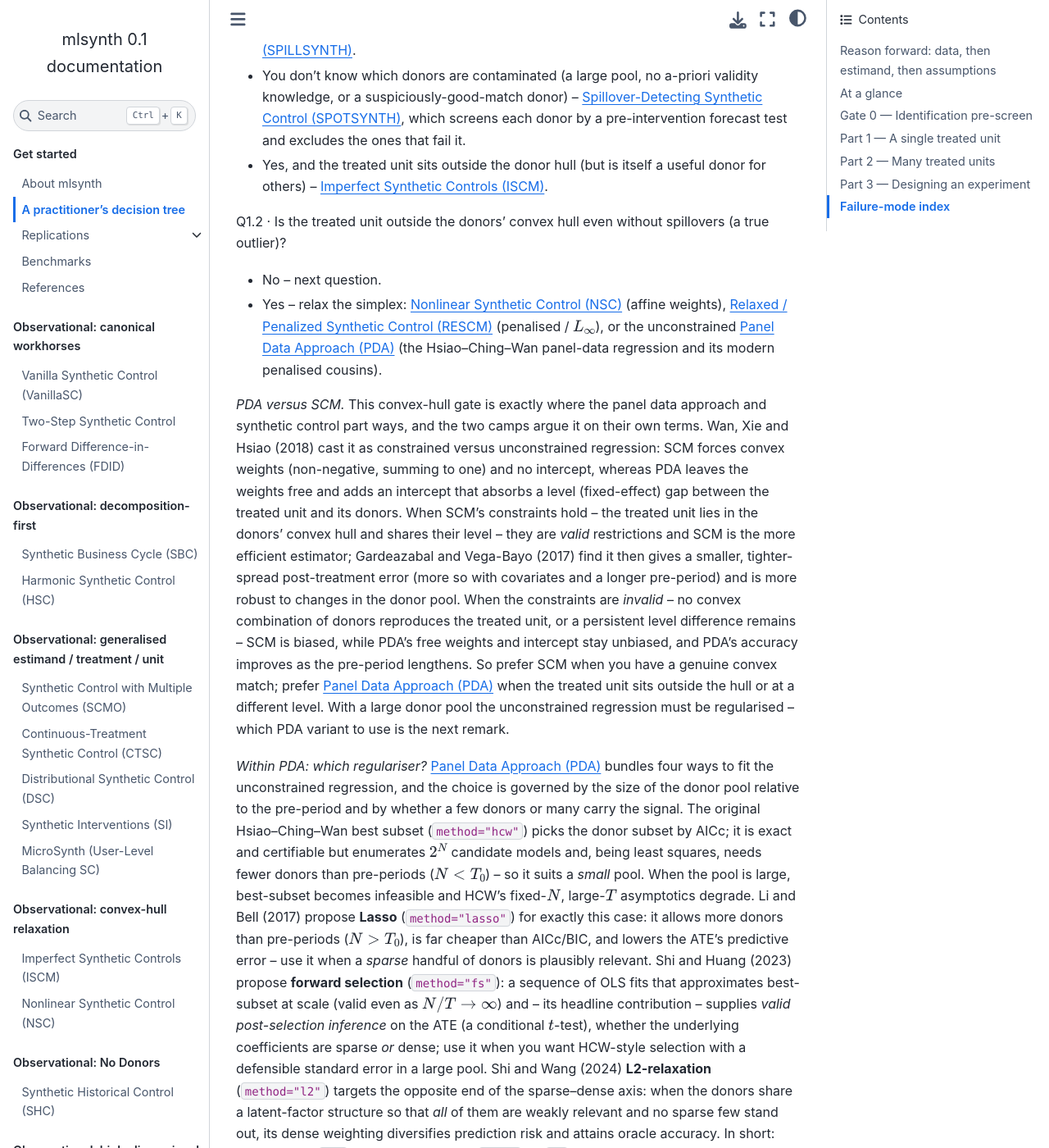
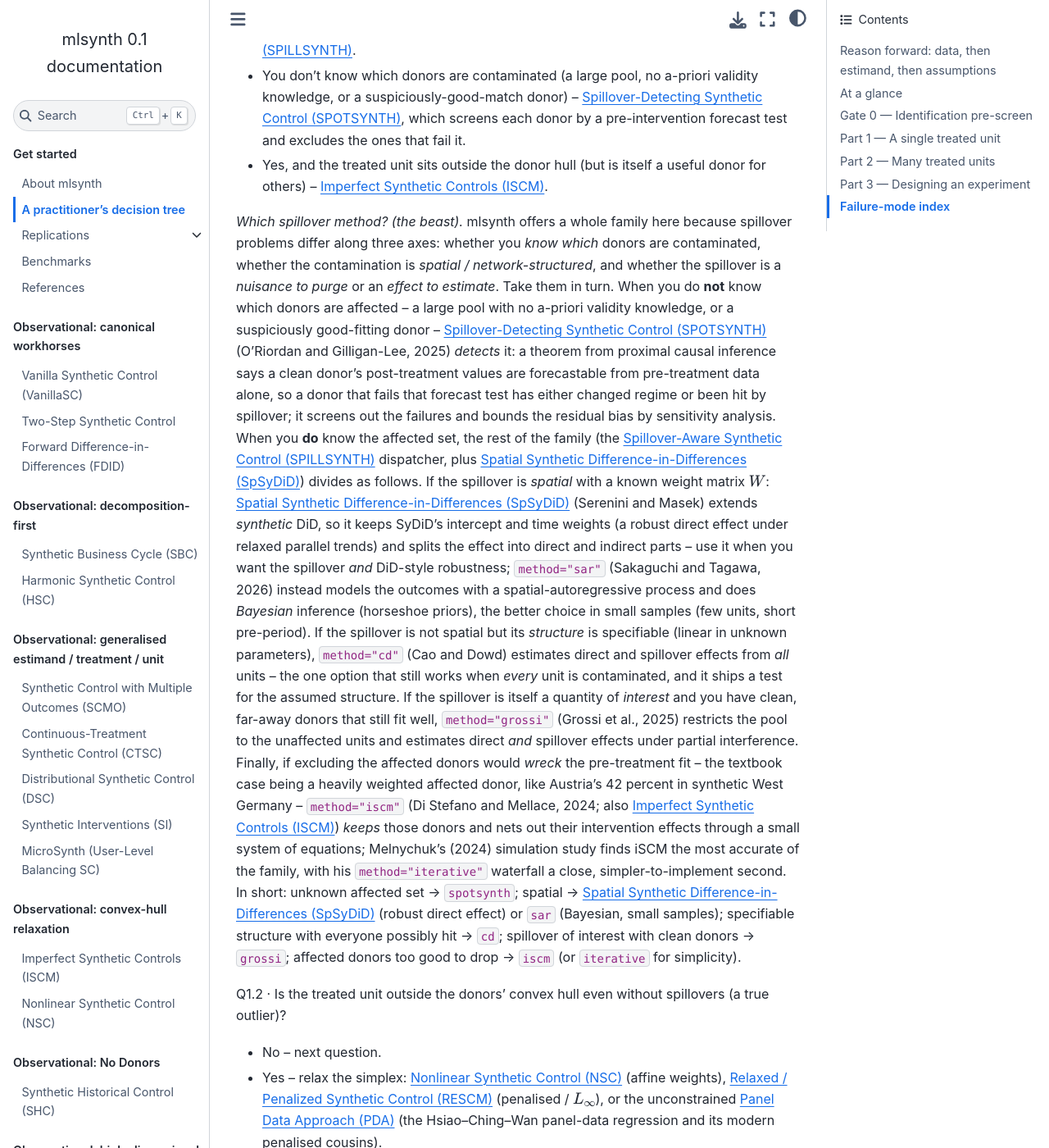
Before and after one commit to jgreathouse9/mlsynth, a Sphinx documentation site: the page built from docs/choose.rst, in a window 1280 px wide and 1400 px high, scrolled down 4790 px. Shown: the whole window at 82% size. Built offline with Sphinx 7.4.7 and the Sphinx Book theme 1.1.4, drawn with Linux system fonts in a browser that asks for light colours.

Commit message:
docs(choose): compare the spillover family (the beast), per the authors
Add a "which spillover method?" remark to Q1.1, organized on three axes -- do you
know which donors are hit, is it spatial, is the spillover a nuisance or an effect
-- and grounded in each paper:

- spotsynth (O'Riordan & Gilligan-Lee 2025): unknown affected set; detect via a
  pre-intervention forecast test, sensitivity-bounded.
- spsydid (Serenini & Masek): spatial (known W) on synthetic DiD -- robust direct
  effect + indirect via spatial weights.
- spillsynth method="sar" (Sakaguchi & Tagawa 2026): spatial-autoregressive +
  Bayesian (horseshoe); small samples.
- method="cd" (Cao & Dowd): specifiable linear structure, uses all units, works
  even when everyone is contaminated, with a specification test.
- method="grossi" (Grossi et al. 2025): spillover of interest; restrict pool to
  clean far-away donors, partial interference.
- method="iscm" (Di Stefano & Mellace 2024) / iscm: keep affected donors when
  dropping them wrecks the fit, net out via a system of equations -- most accurate
  in Melnychuk's (2024) comparison; method="iterative" a simpler close second.

Co-Authored-By: Claude Opus 4.8 <noreply@anthropic.com>
Claude-Session: https://claude.ai/code/session_015nRd88pbMUETcrkKY1S6Hr

```diff
--- a/docs/choose.rst
+++ b/docs/choose.rst
@@ -218,6 +218,45 @@ Q1.1 · Are your donors contaminated by the treatment (SUTVA / spillovers)?
   ones that fail it.
 * Yes, and the treated unit sits outside the donor hull (but is itself a useful
   donor for others) -- :doc:`iscm`.
+
+*Which spillover method? (the beast).* mlsynth offers a whole family here because
+spillover problems differ along three axes: whether you *know which* donors are
+contaminated, whether the contamination is *spatial / network-structured*, and
+whether the spillover is a *nuisance to purge* or an *effect to estimate*. Take
+them in turn. When you do **not** know which donors are affected -- a large pool
+with no a-priori validity knowledge, or a suspiciously good-fitting donor --
+:doc:`spotsynth` (O'Riordan and Gilligan-Lee, 2025) *detects* it: a theorem from
+proximal causal inference says a clean donor's post-treatment values are
+forecastable from pre-treatment data alone, so a donor that fails that forecast
+test has either changed regime or been hit by spillover; it screens out the
+failures and bounds the residual bias by sensitivity analysis. When you **do**
+know the affected set, the rest of the family (the :doc:`spillsynth` dispatcher,
+plus :doc:`spsydid`) divides as follows. If the spillover is *spatial* with a
+known weight matrix :math:`W`: :doc:`spsydid` (Serenini and Masek) extends
+*synthetic* DiD, so it keeps SyDiD's intercept and time weights (a robust direct
+effect under relaxed parallel trends) and splits the effect into direct and
+indirect parts -- use it when you want the spillover *and* DiD-style robustness;
+``method="sar"`` (Sakaguchi and Tagawa, 2026) instead models the outcomes with a
+spatial-autoregressive process and does *Bayesian* inference (horseshoe priors),
+the better choice in small samples (few units, short pre-period). If the spillover
+is not spatial but its *structure* is specifiable (linear in unknown parameters),
+``method="cd"`` (Cao and Dowd) estimates direct and spillover effects from *all*
+units -- the one option that still works when *every* unit is contaminated, and it
+ships a test for the assumed structure. If the spillover is itself a quantity of
+*interest* and you have clean, far-away donors that still fit well,
+``method="grossi"`` (Grossi et al., 2025) restricts the pool to the unaffected
+units and estimates direct *and* spillover effects under partial interference.
+Finally, if excluding the affected donors would *wreck* the pre-treatment fit --
+the textbook case being a heavily weighted affected donor, like Austria's 42
+percent in synthetic West Germany -- ``method="iscm"`` (Di Stefano and Mellace,
+2024; also :doc:`iscm`) *keeps* those donors and nets out their intervention
+effects through a small system of equations; Melnychuk's (2024) simulation study
+finds iSCM the most accurate of the family, with his ``method="iterative"``
+waterfall a close, simpler-to-implement second. In short: unknown affected set ->
+``spotsynth``; spatial -> :doc:`spsydid` (robust direct effect) or ``sar``
+(Bayesian, small samples); specifiable structure with everyone possibly hit ->
+``cd``; spillover of interest with clean donors -> ``grossi``; affected donors
+too good to drop -> ``iscm`` (or ``iterative`` for simplicity).
 
 Q1.2 · Is the treated unit outside the donors' convex hull even without
 spillovers (a true outlier)?
```
